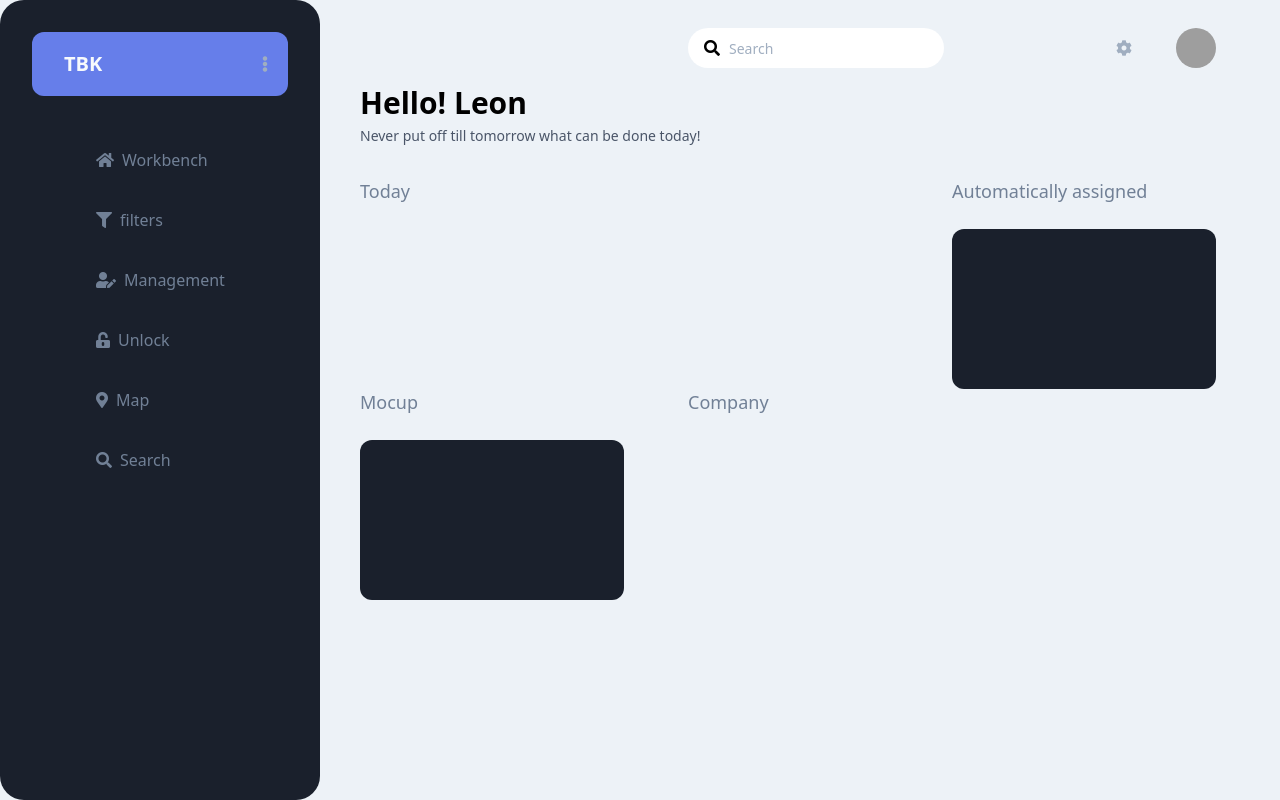
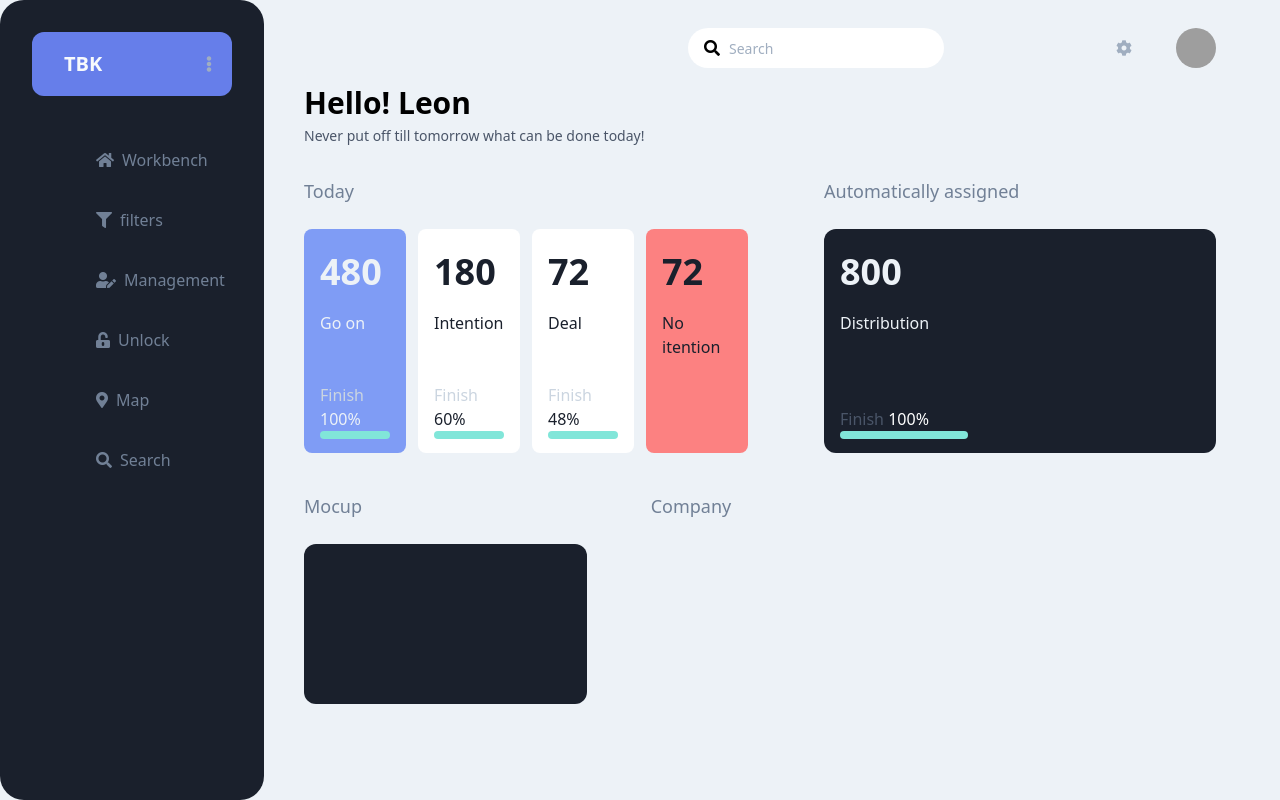
Before and after one commit to SASHAANGELM/ui-dashboard, a Vue app: page /dashboard in a window 1280 px wide. Built offline with nearby package versions, Linux system fonts and the light colour scheme; grey boxes are pictures that could not be loaded.

Commit message:
Added Taskbar

```diff
--- a/src/assets/css/main.css
+++ b/src/assets/css/main.css
@@ -6,3 +6,7 @@ html, body {
 .hoverAnim {
   transition: 200ms ease-in-out;
 }
+
+.progresLine {
+  width: 128px;
+}
--- a/src/pages/Dashboard.vue
+++ b/src/pages/Dashboard.vue
@@ -10,14 +10,34 @@
         </div>
         <div class="mb-8 text-sm text-gray-700">Never put off till tomorrow what can be done today!</div>
 
-        <div class="flex space-x-16">
-          <div class="w-4/6">
+        <div class="flex space-x-16 mb-10">
+          <div class="w-3/6">
             <div class="mb-6 text-gray-600 text-lg font-medium">Today</div>
-
+            <div class="wraper flex items-center">
+              <div v-for="task in taskDescr" :key="task" class="w-40 h-56 rounded-lg mr-3 p-4 hover:shadow-xl" :class="task.color">
+                <div class="font-bold text-4xl mb-3" :class="task.textColor">{{task.total}}</div>
+                <div class="flex flex-col justify-between h-32">
+                    <span :class="task.textColor">{{task.descr}}</span>
+                    <div class="wraper">
+                      <div :class="task.textColor"> <span class="text-gray-400">{{task.progresText}}</span> {{task.progres}}</div>
+                      <div :class="task.progresLine"></div>
+                    </div>
+                </div>
+              </div>
+            </div>
           </div>
-          <div class="w-2/6 ">
+          <div class="w-5/6 ">
             <div class="mb-6 text-gray-600 text-lg font-medium">Automatically assigned</div>
-            <div class="h-40 bg-gray-900 rounded-xl"></div>
+            <div class="h-56 bg-gray-900 p-4 rounded-xl hover:shadow-2xl">
+              <div class="font-bold text-4xl mb-3 text-gray-200">800</div>
+              <div class="flex flex-col justify-between h-32">
+                <span class="text-gray-200">Distribution</span>
+                <div class="wraper">
+                  <div class="text-white"><span class="text-gray-700">Finish </span>100%</div>
+                  <div class="h-2 progresLine bg-teal-300 rounded-lg"></div>
+                </div>
+              </div>
+            </div>
           </div>
         </div>
 
@@ -44,6 +64,46 @@ export default {
   components: {
     Sidebar,
     Header
+  },
+  data() {
+    return {
+      taskDescr: [
+        {
+          total: 480,
+          descr: 'Go on',
+          progres: '100%',
+          color: 'bg-indigo-400',
+          textColor: 'text-gray-200',
+          progresText: 'Finish',
+          progresLine: 'h-2 w-full bg-teal-300 rounded-lg'
+        },
+        {
+          total: 180,
+          descr: 'Intention',
+          progres: '60%',
+          color: 'bg-white',
+          textColor: 'text-gray-900',
+          progresText: 'Finish',
+          progresLine: 'h-2 w-full bg-teal-300 rounded-lg'
+        },
+        {
+          total: 72,
+          descr: 'Deal',
+          progres: '48%',
+          color: 'bg-white',
+          textColor: 'text-gray-900',
+          progresText: 'Finish',
+          progresLine: 'h-2 w-full bg-teal-300 rounded-lg'
+        },
+        {
+          total: 72,
+          descr: 'No itention',
+          color: 'bg-red-400',
+          progres: '',
+          textColor: 'text-gray-900'
+        }
+      ]
+    };
   }
 };
 
```
